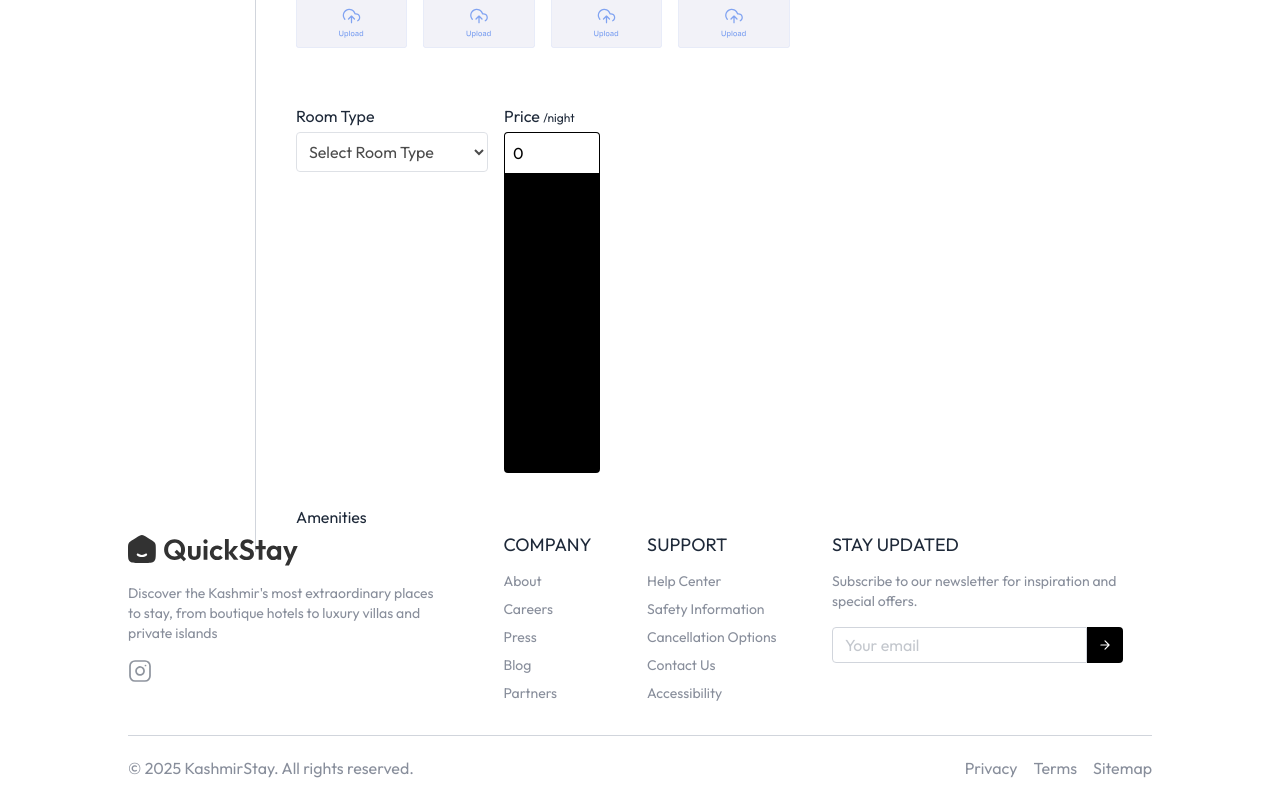
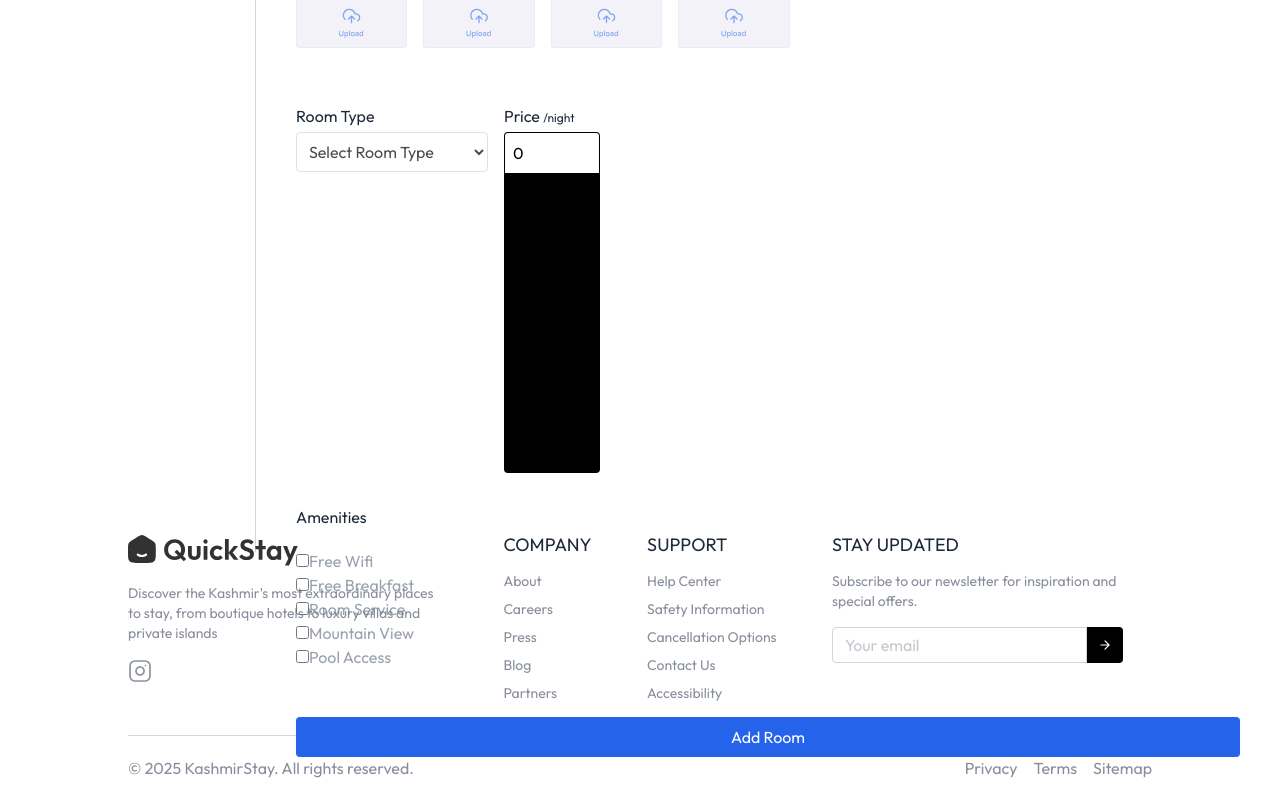
Before and after one commit to sartajhajam/hotel-booking, a React (Vite) app: page /owner/add-room in a window 1280 px wide. Shown: the part 301-1101 px from the top of the page. Built offline with nearby package versions, Linux system fonts and the light colour scheme; a web font is replaced by a local one.

Commit message:
added AddRoom

```diff
--- a/src/pages/hotelOwner/AddRoom.jsx
+++ b/src/pages/hotelOwner/AddRoom.jsx
@@ -68,9 +68,26 @@ const AddRoom = () => {
 
 
       <p className='text-gray-800 mt-4 '>Amenities</p>
-      <div>
+      <div  className='flex flex-col flex-wrap mt-1 text-gray-400 max-w-sm'>
+        {Object.keys(inputs.amenities).map((amenity,index) => (
+          <div key={index} >
+            <input type='checkbox' id={`amenities${index+1}`} checked={inputs.amenities[amenity]} onChange={(e) => setInputs({
+              ...inputs,
+              amenities: {
+                ...inputs.amenities,
+                [amenity]: !inputs.amenities[amenity]
+              }
+            })} />
+            <label className='cursor-pointer' htmlFor="">{amenity}
 
+            </label>
+          </div>
+
+        ))}
       </div>
+      <button className='bg-primary text-white px-8 py-2 rounded mt-8 cursor'>
+        Add Room
+      </button>
 
 
     </form>
```
